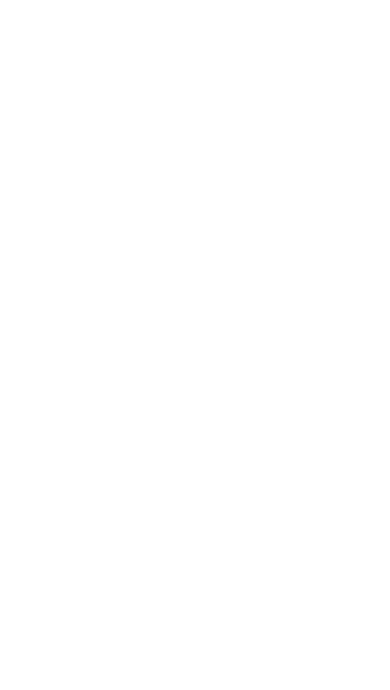
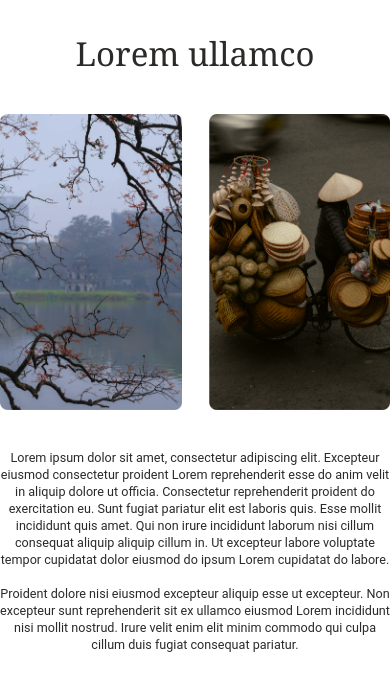
Before and after one commit to dangno1/wgentechJSC, a plain HTML site: page index.html in a window 390 px wide. Drawn offline with Linux system fonts and the light colour scheme.

Commit message:
Code html và css section 1 chưa có responsive

```diff
--- a/index.html
+++ b/index.html
@@ -1,11 +1,46 @@
 <!DOCTYPE html>
 <html lang="en">
+
 <head>
     <meta charset="UTF-8">
     <meta name="viewport" content="width=device-width, initial-scale=1.0">
     <title>Document</title>
+    <link rel="stylesheet" href="style.css">
 </head>
+
 <body>
+    <div class="page-section">
+        <div class="container">
+            <div class="banner1">
+                <div class="banner1__title">
+                    Lorem ullamco
+                </div>
+                <div class="banner1__images">
+                    <div class="banner1__image banner1__image--first">
+                        <img src="./img/image1_banner1.png" alt="">
+                    </div>
+                    <div class="banner1__image banner1__image--second">
+                        <img src="./img/image2_banner1.png" alt="">
+                    </div>
+                </div>
+                <div class="banner1__desc">
+                    Lorem ipsum dolor sit amet, consectetur adipiscing elit. Excepteur eiusmod consectetur proident
+                    Lorem
+                    reprehenderit esse do anim velit in aliquip dolore ut officia. Consectetur reprehenderit proident do
+                    exercitation eu. Sunt fugiat pariatur elit est laboris quis. Esse mollit incididunt quis amet. Qui
+                    non
+                    irure incididunt laborum nisi cillum consequat aliquip aliquip cillum in. Ut excepteur labore
+                    voluptate
+                    tempor cupidatat dolor eiusmod do ipsum Lorem cupidatat do labore. <br> <br>
+                    Proident dolore nisi eiusmod excepteur aliquip esse ut excepteur. Non excepteur sunt reprehenderit
+                    sit
+                    ex ullamco eiusmod Lorem incididunt nisi mollit nostrud. Irure velit enim elit minim commodo qui
+                    culpa
+                    cillum duis fugiat consequat pariatur.
+                </div>
+            </div>
+        </div>
+    </div>
+</body>
 
-</body>
 </html>
--- a/style.css
+++ b/style.css
@@ -1,3 +1,54 @@
 body {
     margin: 0;
 }
+
+.page-section {
+    padding-bottom: 50px;
+}
+
+.container {
+    max-width: 1100px;
+    margin: 0 auto;
+}
+
+.banner1 {
+    padding-top: 20px;
+    text-align: center;
+}
+
+.banner1__title {
+    font-family: Georgia, sans-serif;
+    font-size: 33px;
+    font-weight: 400;
+    line-height: 68px;
+    text-align: center;
+    color: #2C2A29;
+    padding-bottom: 26px;
+    vertical-align: middle;
+}
+
+.banner1__images {
+    display: flex;
+    gap: 27px;
+    align-items: center;
+    justify-content: center;
+    max-width: 635px;
+    margin: 0 auto;
+}
+
+.banner1__image img {
+    width: 100%;
+}
+
+.banner1__desc {
+    font-family: Roboto, sans-serif;
+    padding-top: 35px;
+    font-size: 12.6px;
+    font-weight: 400;
+    line-height: 17px;
+    text-align: center;
+    color: #2C2A29;
+    max-width: 635px;
+    margin: 0 auto;
+    letter-spacing: 0px;
+}
```
Also changed, not shown: img/image1_banner1.png (added), img/image1_banner2.jpg (added), img/image2_banner1.png (added), img/image2_banner2.jpg (added).
